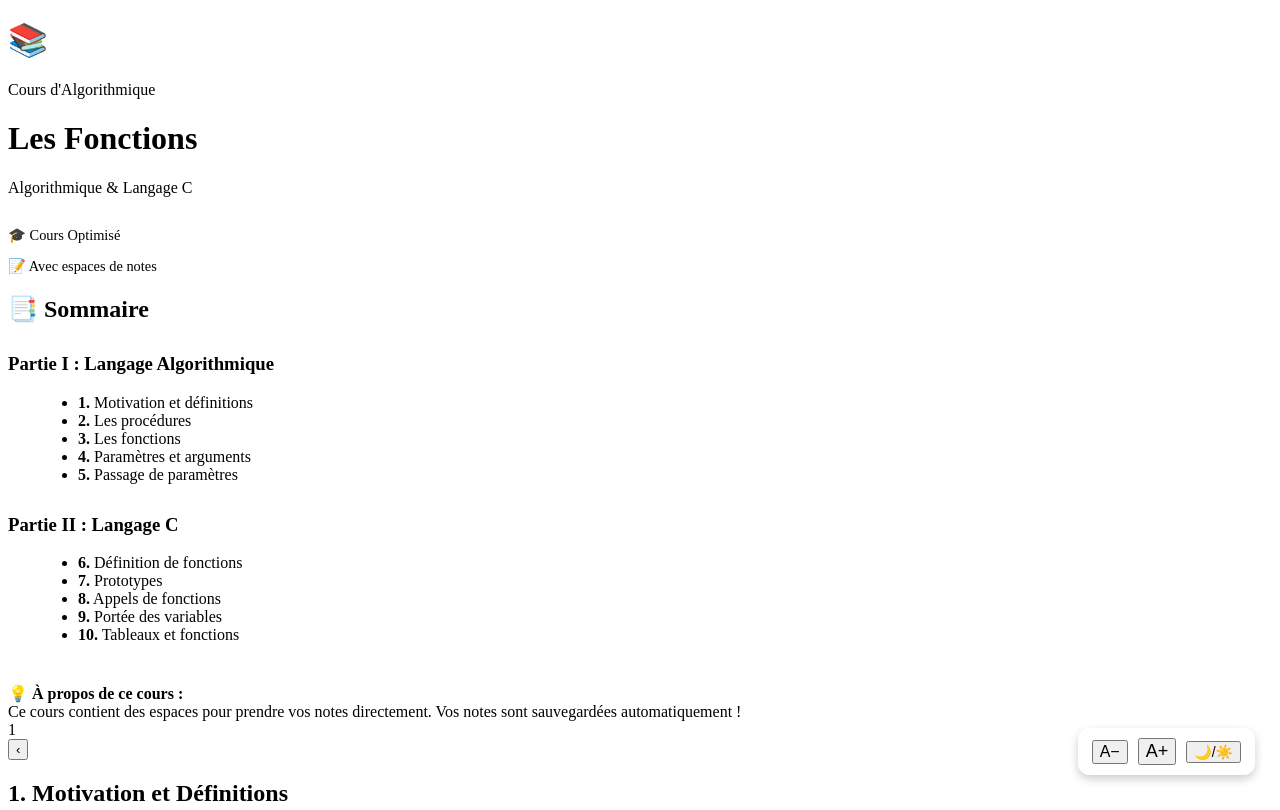
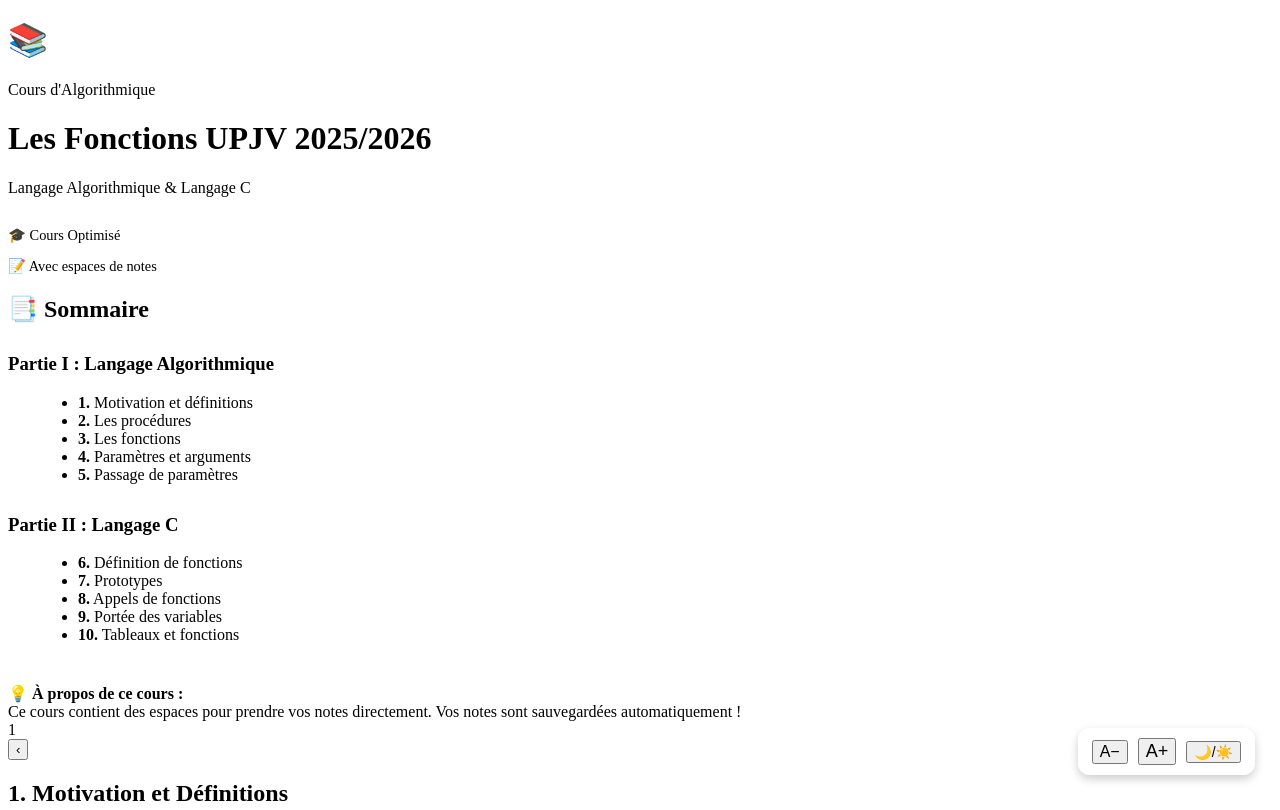
Before and after one commit to alioumaoudobalde/Cours-Fonctions-coder-, a plain HTML site: page index.html in a window 1280 px wide. Shown: the top 810 px of the page. Drawn offline with Linux system fonts and the light colour scheme.

Commit message:
Modification titre de couverture de la page d'accueil

```diff
--- a/index.html
+++ b/index.html
@@ -23,8 +23,8 @@
             <!-- Couverture droite (page d'accueil) -->
             <div class="cover cover-right" id="cover">
                 <div class="cover-content">
-                    <h1>Les Fonctions</h1>
-                    <p>Algorithmique & Langage C</p>
+                    <h1>Les Fonctions UPJV 2025/2026</h1>
+                    <p>Langage Algorithmique & Langage C</p>
                     <p style="margin-top: 30px; font-size: 0.9rem;">🎓 Cours Optimisé</p>
                     <p style="font-size: 0.9rem;">📝 Avec espaces de notes</p>
                 </div>
```
